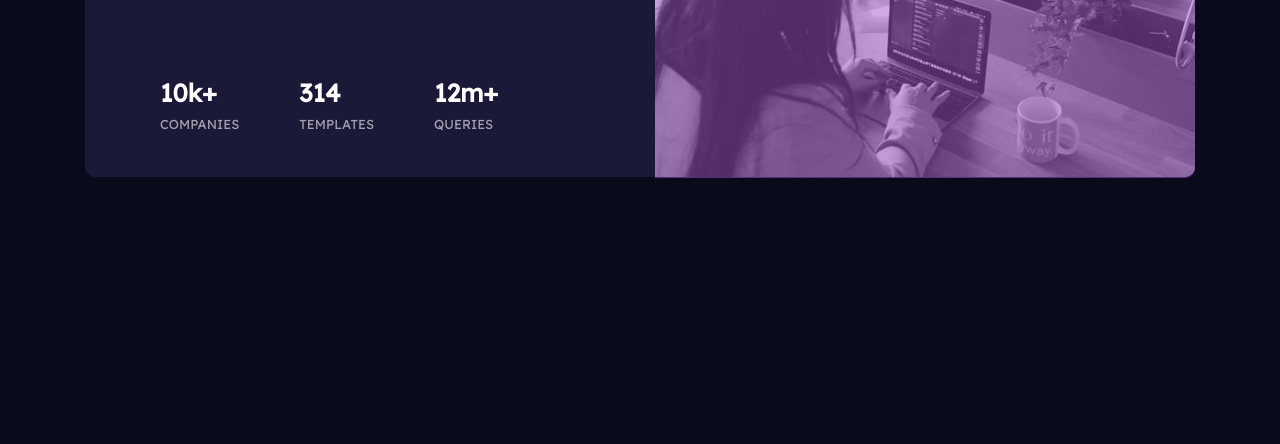
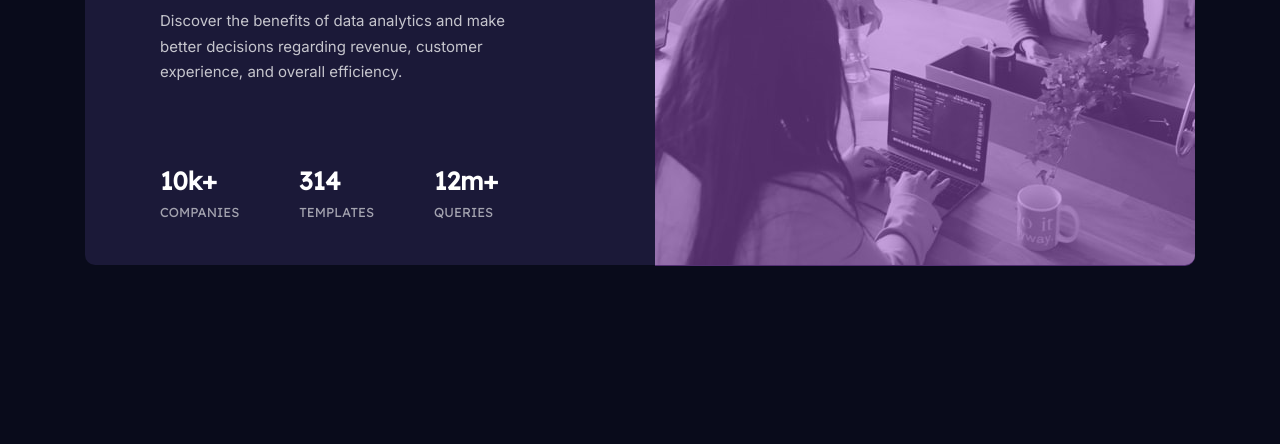
Before and after one commit to Jay-Darhk/Stats-Preview-Landing-Page, a plain HTML site: page index.html in a window 1280 px wide. Shown: the part 356-800 px from the top of the page. Drawn offline with Linux system fonts and the light colour scheme.

Commit message:
Adding bigger margin for desktop

```diff
--- a/css/_global.scss
+++ b/css/_global.scss
@@ -28,6 +28,7 @@ body {
         column-gap: 120px;
         max-width: 1110px;
         max-height: 446px;
+        margin: 10.9385rem auto;
         text-align: left;
     }
 
```
Also changed, not shown: css/style.css, 1 other file.
